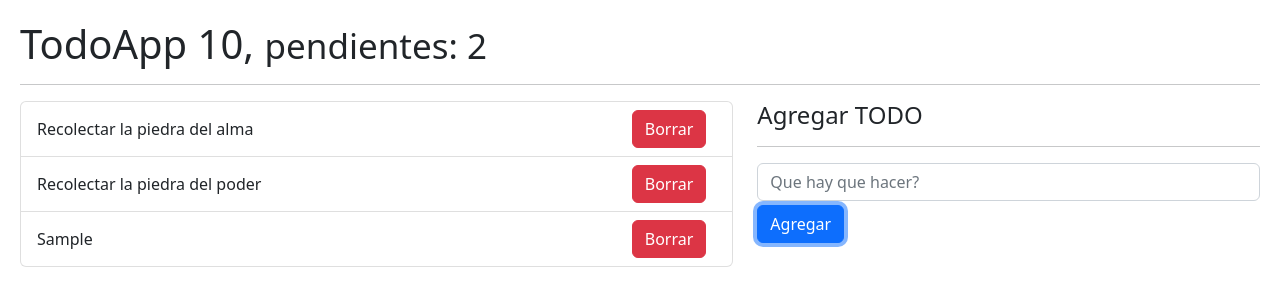
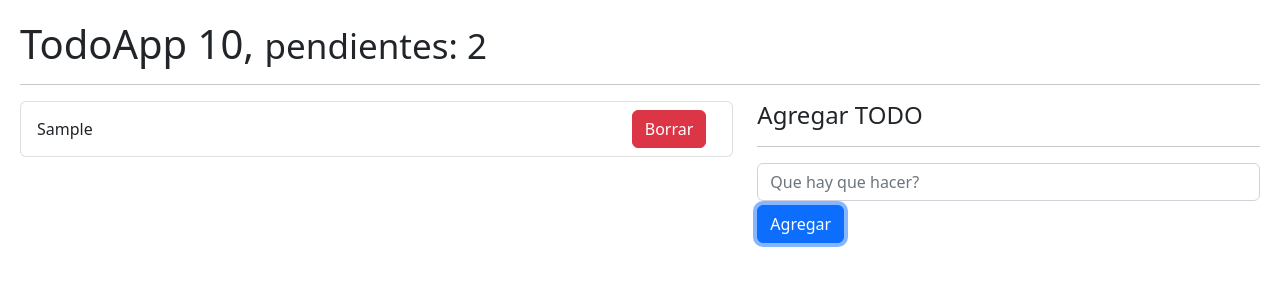
Before and after one commit to ddessilvestri/05-hook-app, a React (Vite) app: page / in a window 1280 px wide. Both pictures are taken after typing "Sample" into the empty fields and a click on the button "Agregar". Shown: the top 306 px of the page. Built offline with nearby package versions, Linux system fonts and the light colour scheme.

Commit message:
onToggleTodo and onDeleteTodo reducer ready

```diff
--- a/src/08-useReducer/TodoApp.jsx
+++ b/src/08-useReducer/TodoApp.jsx
@@ -1,24 +1,33 @@
-import { useReducer } from "react"
+import { useEffect, useReducer } from "react"
 import { todoReducer } from "./todoReducer";
 import { TodoList } from "./components/TodoList";
 import { TodoAdd } from "./components/TodoAdd";
 
 const initialState = [
-    {
-        id: new Date().getTime(),
-        description: 'Recolectar la piedra del alma',
-        done:false,
-    },
-    {
-        id: new Date().getTime() * 3,
-        description: 'Recolectar la piedra del poder',
-        done:false,
-    },
+    // {
+    //     id: new Date().getTime(),
+    //     description: 'Recolectar la piedra del alma',
+    //     done:false,
+    // },
+    // {
+    //     id: new Date().getTime() * 3,
+    //     description: 'Recolectar la piedra del poder',
+    //     done:false,
+    // },
 ];
+
+const init = () =>{
+    return JSON.parse( localStorage.getItem('todos'))  || [];
+};
 
 export const TodoApp = () => {
 
-    const [todos, dispatch] = useReducer(todoReducer, initialState);
+    const [todos, dispatch] = useReducer(todoReducer, initialState,init);
+
+    useEffect(() => {
+        localStorage.setItem('todos',JSON.stringify(todos));
+    }, [todos])
+
 
     const handleNewTodo = (todo) =>{
         const action = {
@@ -29,6 +38,26 @@
         dispatch(action);
     }
 
+    const handleDeleteTodo = (id) =>{
+        dispatch({
+            type: '[TODO] Remove Todo',
+            payload: id,
+        })
+    };
+
+    const handleToggleTodo = (id)=>{
+        console.log("handleToggleTodo",id);
+        // dispatch({
+        //     type: '[TODO] Toggle Todo',
+        //     payload: id,
+        // })
+        dispatch({
+            type: '[TODO] Toggle Todo',
+            payload: id,
+        });
+    }
+
+
     return (
         <>
             <h1>TodoApp 10, <small>pendientes: 2</small></h1>
@@ -36,7 +65,11 @@
 
             <div className="row">
                 <div className="col-7">
-                    <TodoList todos = {todos} />
+                    <TodoList
+                        todos = {todos}
+                        onDeleteTodo = {handleDeleteTodo}
+                        onToggleTodo = {handleToggleTodo}
+                        />
                 </div>
                 <div className="col-5">
 
--- a/src/08-useReducer/components/TodoItem.jsx
+++ b/src/08-useReducer/components/TodoItem.jsx
@@ -1,10 +1,16 @@
 import React from 'react'
 
-export const TodoItem = ({ todo }) => {
+export const TodoItem = ({ todo ,onDeleteTodo,onToggleTodo}) => {
+
     return (
         <li className="list-group-item d-flex justify-content-between">
-            <span className="align-self-center">{todo.description}</span>
-            <button className="btn btn-danger">Borrar</button>
+            <span
+                className={`align-self-center ${ (todo.done) ? 'text-decoration-line-through' : ''}`}
+                onClick={()=>onToggleTodo(todo.id)}
+            >{todo.description}</span>
+            <button className="btn btn-danger"
+                onClick={()=> onDeleteTodo(todo.id)}
+            >Borrar</button>
         </li>
     )
 }
--- a/src/08-useReducer/components/TodoList.jsx
+++ b/src/08-useReducer/components/TodoList.jsx
@@ -1,12 +1,14 @@
 import { TodoItem } from "./TodoItem"
 
-export const TodoList = ({todos = []}) => {
+export const TodoList = ({todos = [], onDeleteTodo,onToggleTodo}) => {
+
+
 
     return (
         <ul className="list-group">
             {
                 todos.map(todo =>(
-                    <TodoItem key={todo.id} todo={todo}/>
+                    <TodoItem key={todo.id} todo={todo} onDeleteTodo={onDeleteTodo} onToggleTodo ={onToggleTodo}/>
                 ))
             }
         </ul>
--- a/src/08-useReducer/todoReducer.js
+++ b/src/08-useReducer/todoReducer.js
@@ -5,6 +5,19 @@
         case '[TODO] Add Todo':
             return [...initialState,action.payload];
 
+        case '[TODO] Remove Todo':
+            return initialState.filter(todo => todo.id !== action.payload);
+
+
+        case '[TODO] Toggle Todo':
+            return initialState.map(todo =>{
+                if (todo.id === action.payload){
+                    return{
+                        ...todo,
+                        done: !todo.done,
+                    }
+                }
+            });
         default:
             return initialState;
     }
```
